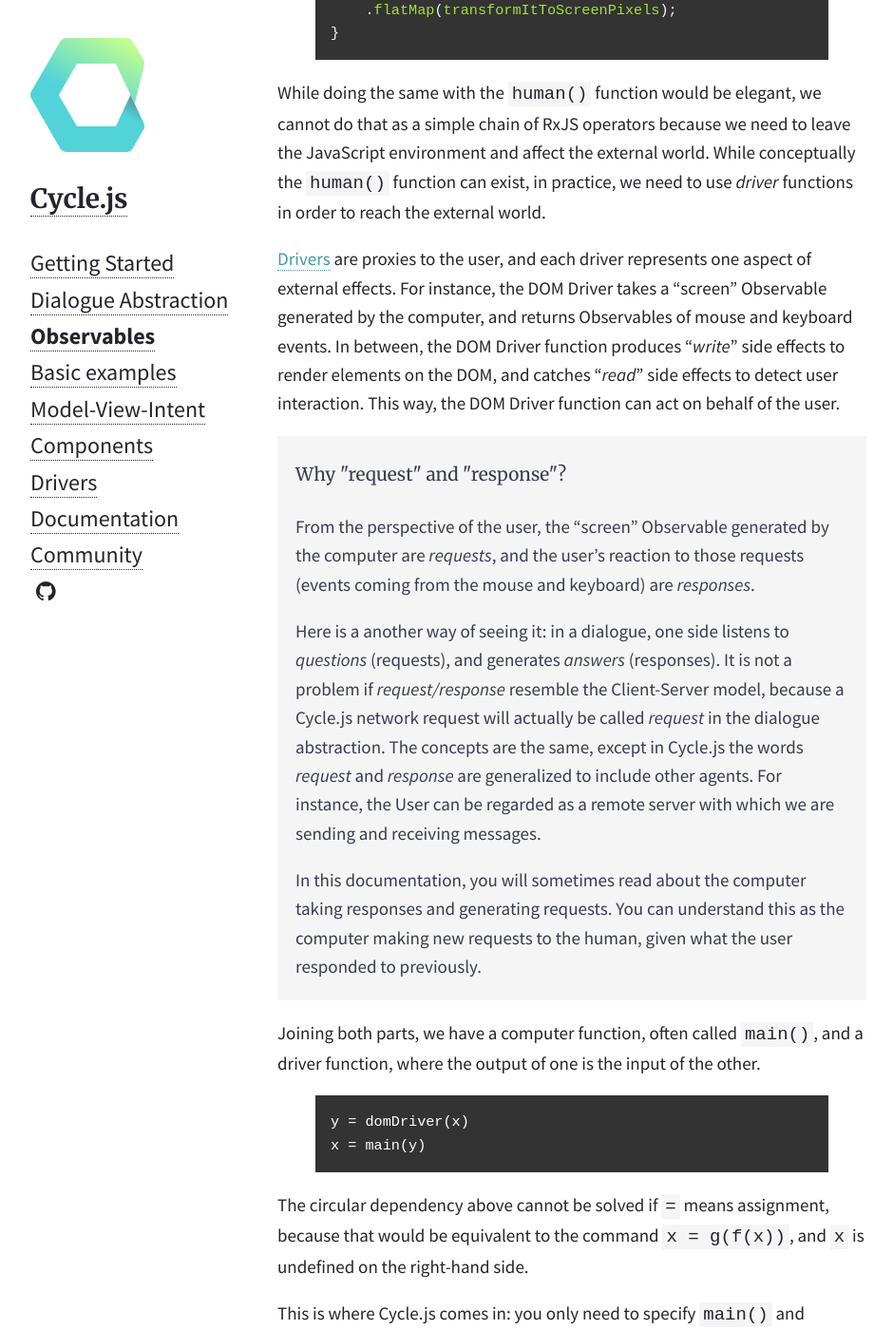
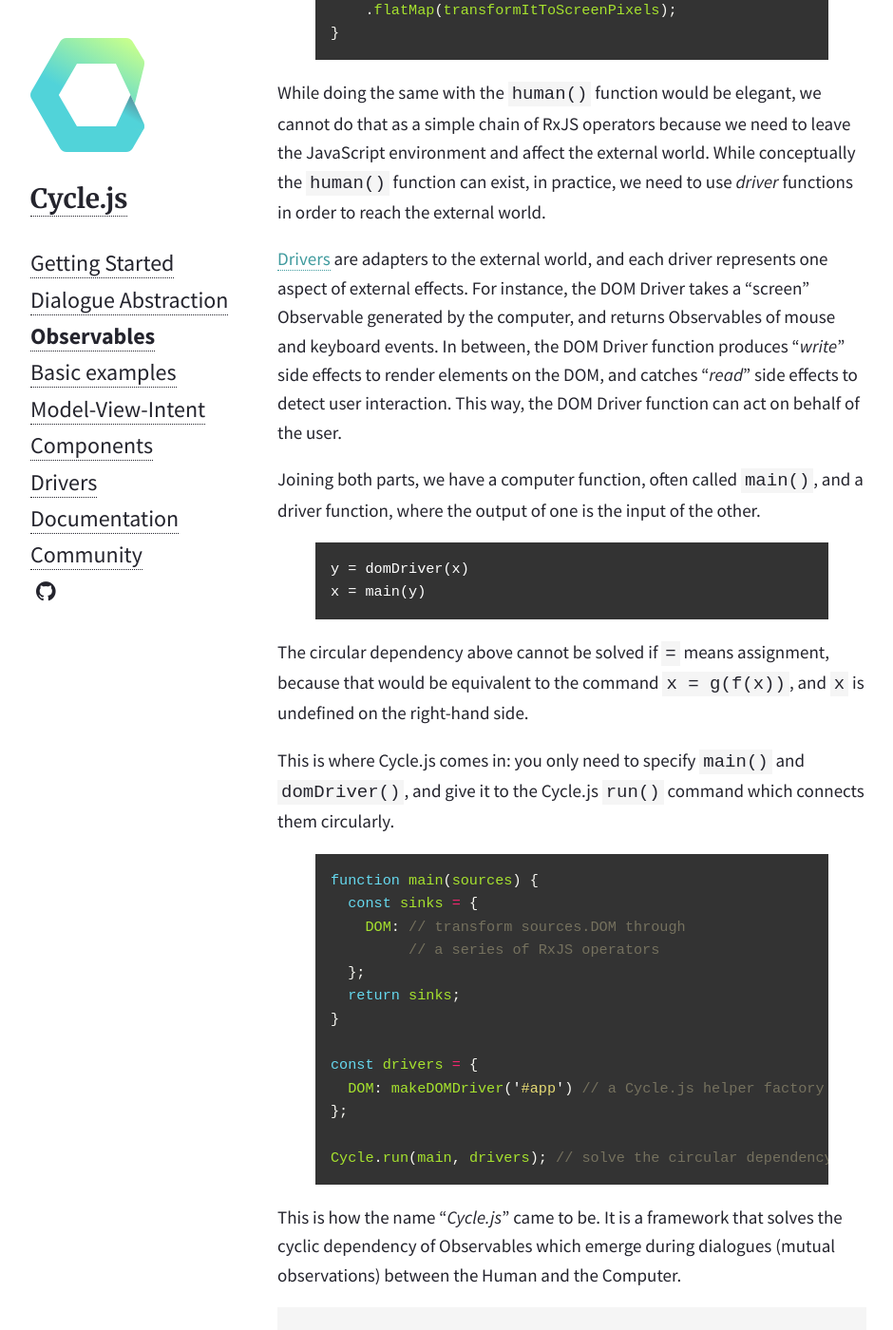
Before and after one commit to cyclejs/old-website, a Jekyll site: the page built from _posts/2015-01-29-observables.md, in a window 1280 px wide and 1400 px high, scrolled down 7042 px. Shown: the whole window at 95% size, without its empty margins (168-1108 px from the left). Built offline with Jekyll 4.4.1, drawn with Linux system fonts in a browser that asks for light colours; nearby versions of some CDN libraries; some of the changed text lies outside the part shown.

Commit message:
Update Observables chapter for Cycle Nested

```diff
--- a/_posts/2015-01-29-observables.md
+++ b/_posts/2015-01-29-observables.md
@@ -118,7 +118,7 @@
 RxJS Observables become very useful when you transform them with pure functions, creating new Observables on top of existing ones. Given an Observable of click events, you can make an Observable of "double-click" events.
 
 {% highlight js %}
-let doubleClickObservable = clickObservable
+const doubleClickObservable = clickObservable
   // collect an array of events after 250ms of event silence
   .buffer(() => clickObservable.debounce(250))
   // allow only arrays of length 2
@@ -161,15 +161,7 @@
 
 While doing the same with the `human()` function would be elegant, we cannot do that as a simple chain of RxJS operators because we need to leave the JavaScript environment and affect the external world. While conceptually the `human()` function can exist, in practice, we need to use *driver* functions in order to reach the external world.
 
-[Drivers](/drivers.html) are proxies to the user, and each driver represents one aspect of external effects. For instance, the DOM Driver takes a "screen" Observable generated by the computer, and returns Observables of mouse and keyboard events. In between, the DOM Driver function produces "*write*" side effects to render elements on the DOM, and catches "*read*" side effects to detect user interaction. This way, the DOM Driver function can act on behalf of the user.
-
-> <h4 id="why-request-and-response">Why "request" and "response"?</h4>
->
-> From the perspective of the user, the "screen" Observable generated by the computer are *requests*, and the user's reaction to those requests (events coming from the mouse and keyboard) are *responses*.
->
-> Here is a another way of seeing it: in a dialogue, one side listens to *questions* (requests), and generates *answers* (responses). It is not a problem if *request/response* resemble the Client-Server model, because a Cycle.js network request will actually be called *request* in the dialogue abstraction. The concepts are the same, except in Cycle.js the words *request* and *response* are generalized to include other agents. For instance, the User can be regarded as a remote server with which we are sending and receiving messages.
->
-> In this documentation, you will sometimes read about the computer taking responses and generating requests. You can understand this as the computer making new requests to the human, given what the user responded to previously.
+[Drivers](/drivers.html) are adapters to the external world, and each driver represents one aspect of external effects. For instance, the DOM Driver takes a "screen" Observable generated by the computer, and returns Observables of mouse and keyboard events. In between, the DOM Driver function produces "*write*" side effects to render elements on the DOM, and catches "*read*" side effects to detect user interaction. This way, the DOM Driver function can act on behalf of the user.
 
 Joining both parts, we have a computer function, often called `main()`, and a driver function, where the output of one is the input of the other.
 
@@ -183,15 +175,15 @@
 This is where Cycle.js comes in: you only need to specify `main()` and `domDriver()`, and give it to the Cycle.js `run()` command which connects them circularly.
 
 {% highlight js %}
-function main(responses) {
-  let requests = {
-    DOM: // transform responses.DOM through a series
-         // of RxJS operators
+function main(sources) {
+  const sinks = {
+    DOM: // transform sources.DOM through
+         // a series of RxJS operators
   };
-  return requests;
+  return sinks;
 }
 
-let drivers = {
+const drivers = {
   DOM: makeDOMDriver('#app') // a Cycle.js helper factory
 };
 
```
